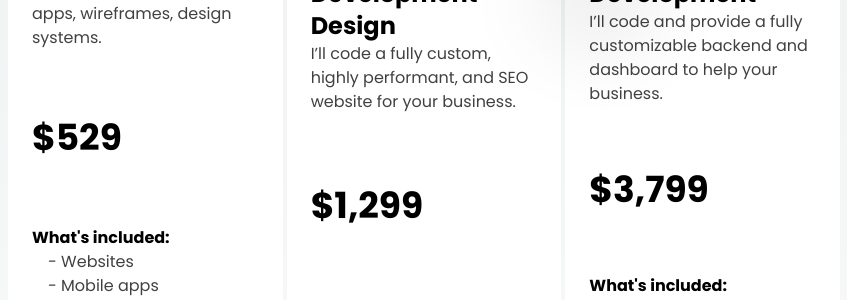
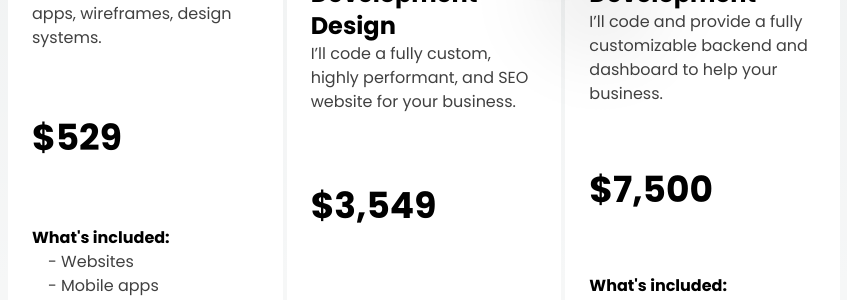
Before and after one commit to carbondesigned/digitalspark-landing-page, a Next.js app: page / in a window 1280 px wide. Shown: the part 1976-2276 px from the top of the page, without its empty margins (216-1063 px from the left). Built offline with nearby package versions, Linux system fonts and the light colour scheme.

Commit message:
added stripe payment links

```diff
--- a/src/app/page.tsx
+++ b/src/app/page.tsx
@@ -242,7 +242,8 @@ export default function Home() {
                 </div>
                 <div className='flex flex-col items-center gap-2 mt-12'>
                   <a
-                    href='#'
+                    href='https://buy.stripe.com/8wM00c1n50KZ5KUfYY'
+                    target='_blank'
                     className='btn btn-secondary bg-black text-white w-full'
                   >
                     Get started
@@ -266,7 +267,7 @@ export default function Home() {
                   for your business.
                 </p>
               </div>
-              <h4 className='text-4xl font-bold py-8'>$1,299</h4>
+              <h4 className='text-4xl font-bold py-8'>$3,549</h4>
 
               <div className='pt-8'>
                 <div>
@@ -278,7 +279,7 @@ export default function Home() {
                 </div>
                 <div className='flex flex-col items-center gap-2 mt-12'>
                   <a
-                    href='#'
+                    href='https://buy.stripe.com/aEUeV65Dl8drehqcMN'
                     className='btn btn-secondary bg-black text-white w-full'
                   >
                     Get started
@@ -295,7 +296,7 @@ export default function Home() {
                   dashboard to help your business.
                 </p>
               </div>
-              <h4 className='text-4xl font-bold py-8'>$3,799</h4>
+              <h4 className='text-4xl font-bold py-8'>$7,500</h4>
 
               <div className='pt-8'>
                 <div>
@@ -307,7 +308,7 @@ export default function Home() {
                 </div>
                 <div className='flex flex-col items-center gap-2 mt-12'>
                   <a
-                    href='#'
+                    href='https://buy.stripe.com/3cs8wI5Dl51f5KU7su'
                     className='btn btn-secondary bg-black text-white w-full'
                   >
                     Get started
```
